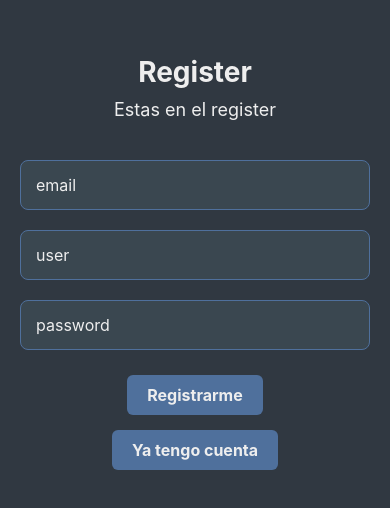
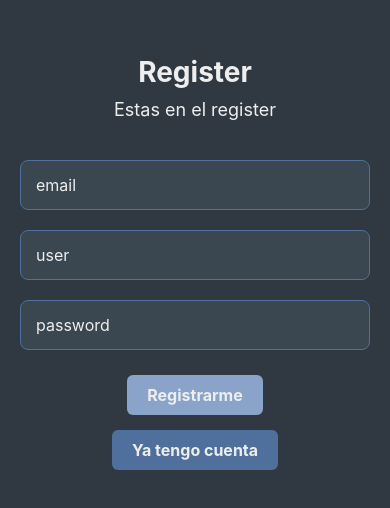
Before and after one commit to jmostaza/prog3-grupo5-pi2, a React Native app: screen /Register in a window 390 px wide. Shown: the part 160-668 px from the top of the page. Built offline with nearby package versions, Linux system fonts and the light colour scheme; no server answers; the database is empty.

Commit message:
CSS de search y rememberme de home

```diff
--- a/src/screens/Home.js
+++ b/src/screens/Home.js
@@ -14,6 +14,11 @@ export default class Home extends Component {
   }
 
   componentDidMount() {
+    auth.onAuthStateChanged(user=> {
+      if(!user){
+          this.props.navigation.navigate('Login')
+      }
+  })
     db.collection('posts').orderBy("createdAt", "desc").onSnapshot((docs) => {
       let posts = [];
       docs.forEach((doc) => {
--- a/src/screens/Login.js
+++ b/src/screens/Login.js
@@ -40,10 +40,10 @@ export default class Login extends Component {
     const { email } = this.state;
 
     if (email === "") {
-      this.setState({ errorEmail: "El campo de email no puede estar vacío." });
+      this.setState({ errorEmail: "Email field cannot be empty" });
       return false;
     } else if (!this.validateEmail(email)) {
-      this.setState({ errorEmail: "Email mal formateado, falta el @" });
+      this.setState({ errorEmail: "Incorrectly formatted email, missing @" });
       return false;
     } else {
       this.setState({ errorEmail: "" });
@@ -55,13 +55,13 @@ export default class Login extends Component {
     const { password } = this.state;
     if (password === "") {
       this.setState({
-        errorPassword: "El campo de contraseña no puede estar vacio.",
+        errorPassword: "Password field cannot be empty",
       });
       return false;
     } else if (!this.validatePassword(password)) {
       this.setState({
         errorPassword:
-          "La contraseña debe tener una longitud mínima de 6 caracteres",
+          "The password must be more than 6 digits",
       });
       return false;
     } else {
@@ -84,7 +84,7 @@ export default class Login extends Component {
           return;
         })
         .catch((error) => {
-          this.setState({ errorEmail: "", errorPassword: "Falla en el login" });
+          this.setState({ errorEmail: "", errorPassword: "Login failed" });
         });
     }
   }
--- a/src/screens/Register.js
+++ b/src/screens/Register.js
@@ -40,10 +40,10 @@ export default class Register extends Component {
         const { email } = this.state;
 
         if(email === '') {
-            this.setState({ errorEmail: 'El campo de email no puede estar vacío.' })
+            this.setState({ errorEmail: 'Email field cannot be empty' })
             return false;
         } else if(!this.validateEmail(email)) {
-            this.setState({ errorEmail: 'Email mal formateado, falta el @' })
+            this.setState({ errorEmail: 'Incorrectly formatted email, missing @' })
             return false;
         } else {
             this.setState({ errorEmail: '' })
@@ -55,10 +55,10 @@ export default class Register extends Component {
         const { password } = this.state;
 
         if(password === '') {
-            this.setState({ errorPassword: 'El campo de contraseña no puede estar vacio.' })
+            this.setState({ errorPassword: 'Password field cannot be empty' })
             return false;
         } else if(!this.validatePassword(password)) {
-            this.setState({ errorPassword: 'La contraseña debe tener una longitud mínima de 6 caracteres' })
+            this.setState({ errorPassword: 'The password must be more than 6 digits' })
             return false;
         } else {
             this.setState({ errorPassword: '' })
@@ -120,7 +120,9 @@ export default class Register extends Component {
             <Text style={styles.errorText}>{this.state.errorPassword}</Text>
                 : null}
 
-       <TouchableOpacity style={styles.button} disabled={!this.isFormValid()} onPress={()=> this.onSubmit()}>
+       <TouchableOpacity
+        style={!this.isFormValid() ? styles.button2 : styles.button}
+        disabled={!this.isFormValid()} onPress={()=> this.onSubmit()}>
             <Text style={styles.buttonText} >Registrarme</Text>
        </TouchableOpacity>
        <TouchableOpacity style={styles.button} onPress={()=> this.props.navigation.navigate('Login')}>
@@ -173,6 +175,17 @@ const styles = StyleSheet.create({
         width: "auto",
         alignSelf: "center",
       },
+      button2: {
+        backgroundColor: "#89A3C9",
+        paddingVertical: 10,
+        paddingHorizontal: 20,
+        borderRadius: 6,
+        marginTop: 15,
+        alignItems: "center",
+        justifyContent: "center",
+        width: "auto",
+        alignSelf: "center",
+      },
       buttonText: {
         color: "#EEEEEE",
         fontWeight: "bold",
@@ -185,5 +198,4 @@ const styles = StyleSheet.create({
         fontStyle: "italic",
         fontWeight: "bold"
       },
-
   });
--- a/src/screens/SearchResults.js
+++ b/src/screens/SearchResults.js
@@ -30,23 +30,25 @@ export default class SearchResults extends Component {
         const filterUsers = this.state.users.filter(user => user.data.email.includes(this.state.filtro))
 
         return (
-            <View>
-                <View>
+            <View style={styles.container}>
+                <View style={styles.inputContainer}>
                     <TextInput
                         placeholder="Buscar usuario por email"
                         onChangeText={(text) => this.setState({ filtro: text })}
                         value={this.state.filtro}
+                        style={styles.input}
                     />
                 </View>
                 {filterUsers.length === 0 && this.state.filtro.length > 0 ?
-                    (<Text>No hay un user</Text>) :
+                    (<Text style={styles.noResultsText}>No hay un user</Text>) :
                     (<FlatList
+                        style={styles.container}
                         data={filterUsers}
                         keyExtractor={item => item.id}
                         renderItem={({ item }) => {
                             return (
-                                <View>
-                                    <Text>{item.data.email}</Text>
+                                <View style={styles.userContainer}>
+                                    <Text style={styles.email}>{item.data.email}</Text>
                                 </View>
                             );
                         }}
@@ -56,3 +58,37 @@ export default class SearchResults extends Component {
         )
     }
 }
+const styles = StyleSheet.create({
+    container: {
+        flex: 1,
+        padding: 10,
+        backgroundColor: '#f4f4f4',
+    },
+    inputContainer: {
+        marginBottom: 20,
+    },
+    input: {
+        height: 40,
+        borderColor: '#ccc',
+        borderWidth: 1,
+        borderRadius: 5,
+        paddingLeft: 10,
+        fontSize: 16,
+        backgroundColor: '#fff',
+    },
+    noResultsText: {
+        textAlign: 'center',
+        fontSize: 16,
+        color: '#999',
+    },
+    userContainer: {
+        backgroundColor: '#4B5563',
+        padding: 15,
+        borderRadius: 8,
+        marginBottom: 10,
+    },
+    email: {
+        fontSize: 16,
+        color: '#fff',
+    }
+});
```
